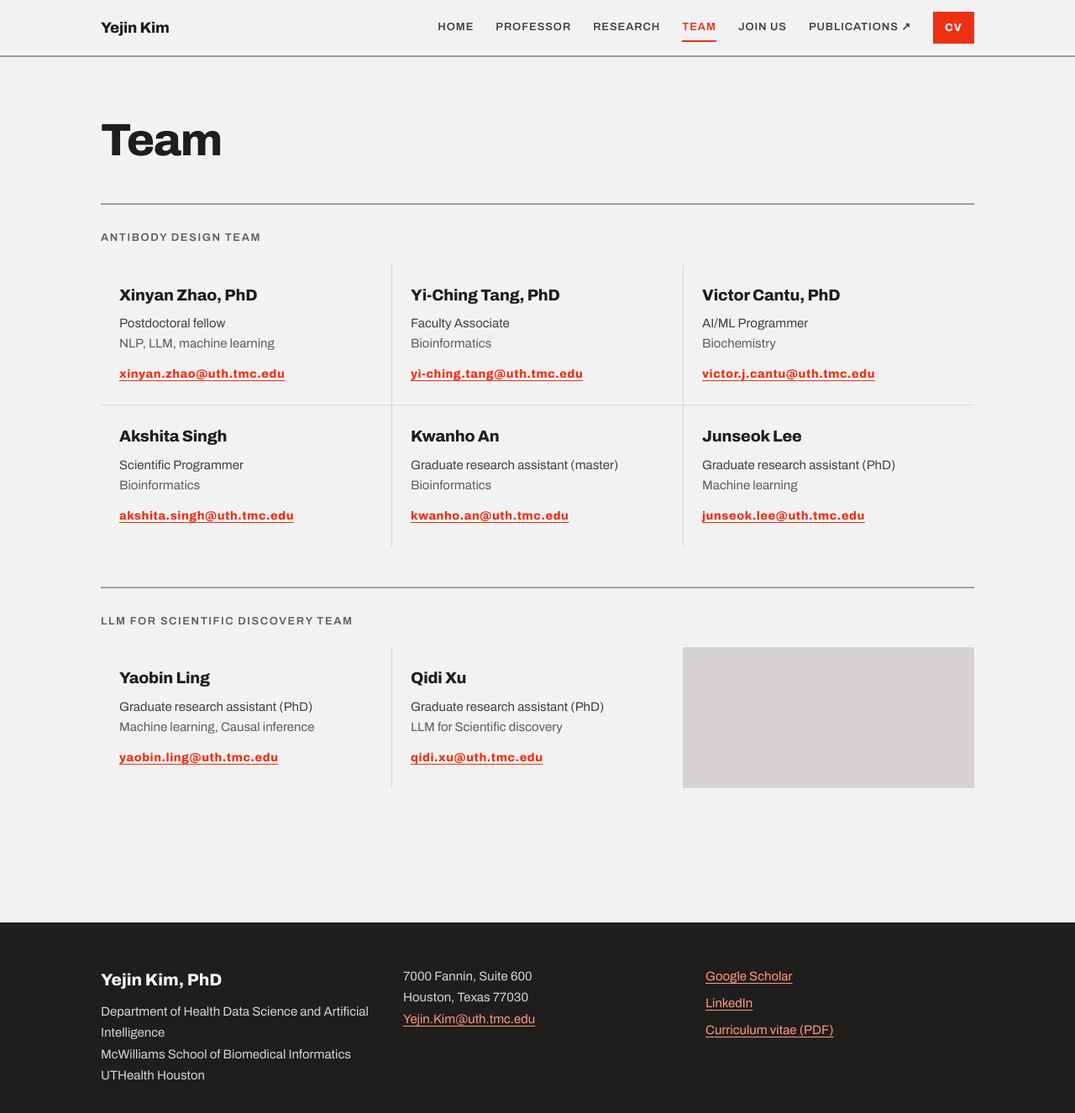
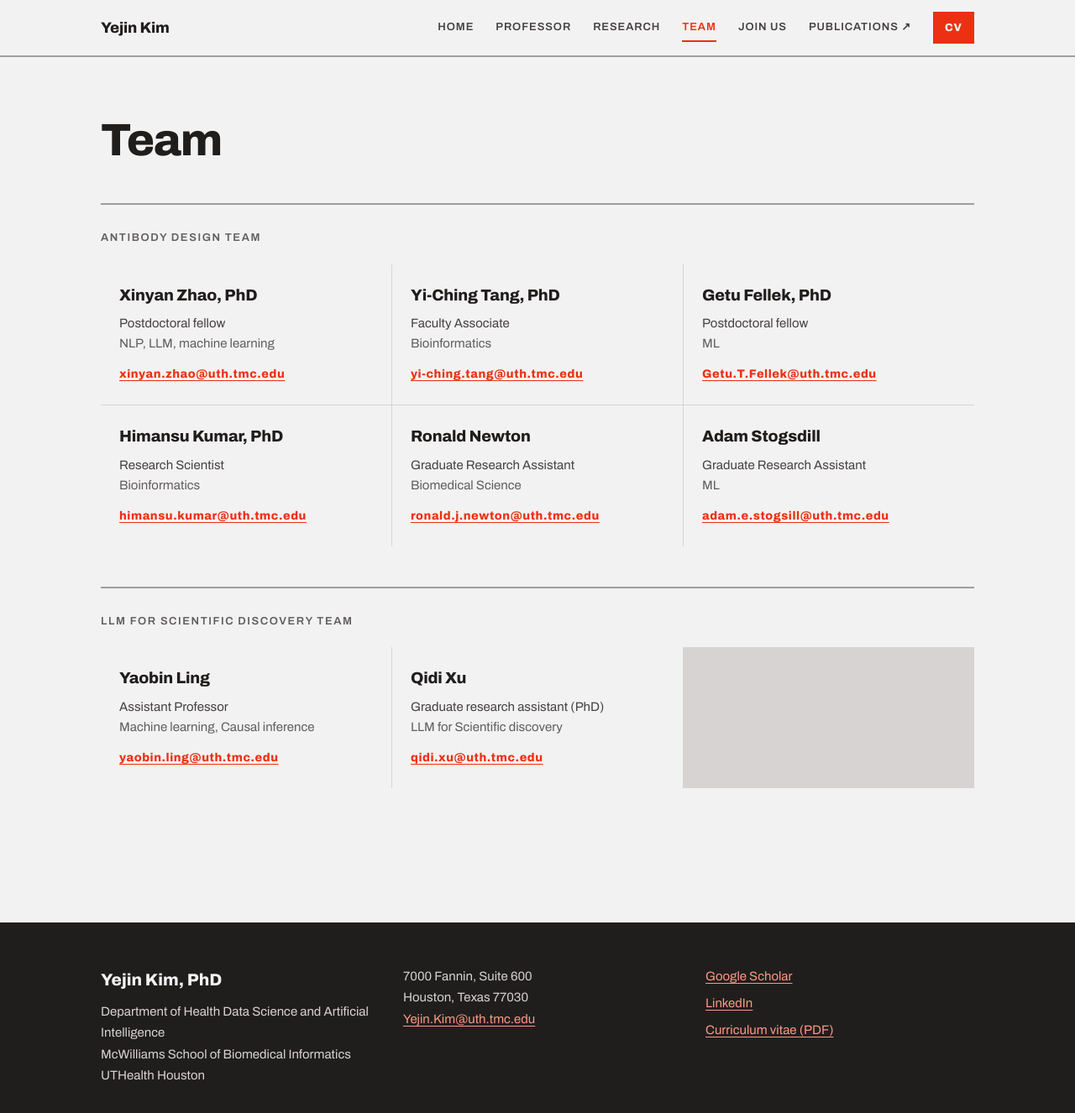
Before and after one commit to yejinjkim/yejinjkim.github.io, a Jekyll site: the page built from pages/team.md, in a window 1280 px wide and 1339 px high. Shown: the top 1326 px of the window at 84% size. Built offline with Jekyll 4.4.1, drawn with Linux system fonts in a browser that asks for light colours.

Commit message:
Update team members in team.yml
Removed two team members and added four new members with their respective positions, expertise, and emails.

```diff
--- a/_data/team.yml
+++ b/_data/team.yml
@@ -8,27 +8,28 @@
       position: "Faculty Associate"
       expertise: "Bioinformatics"
       email: "yi-ching.tang@uth.tmc.edu"
-    - name: "Victor Cantu, PhD"
-      position: "AI/ML Programmer"
-      expertise: "Biochemistry"
-      email: "victor.j.cantu@uth.tmc.edu"
-    - name: "Akshita Singh"
-      position: "Scientific Programmer"
+    - name: "Getu Fellek, PhD"
+      position: "Postdoctoral fellow"
+      expertise: "ML"
+      email: "Getu.T.Fellek@uth.tmc.edu"
+    - name: "Himansu Kumar, PhD"
+      position: "Research Scientist"
       expertise: "Bioinformatics"
-      email: "akshita.singh@uth.tmc.edu"
-    - name: "Kwanho An"
-      position: "Graduate research assistant (master)"
-      expertise: "Bioinformatics"
-      email: "kwanho.an@uth.tmc.edu"
-    - name: "Junseok Lee"
-      position: "Graduate research assistant (PhD)"
-      expertise: "Machine learning"
-      email: "junseok.lee@uth.tmc.edu"
+      email: "himansu.kumar@uth.tmc.edu"
+    - name: "Ronald Newton"
+      position: "Graduate Research Assistant"
+      expertise: "Biomedical Science"
+      email: "ronald.j.newton@uth.tmc.edu"
+    - name: "Adam Stogsdill"
+      position: "Graduate Research Assistant"
+      expertise: "ML"
+      email: "adam.e.stogsill@uth.tmc.edu"
+
 
 - name: "LLM for Scientific Discovery Team"
   members:
     - name: "Yaobin Ling"
-      position: "Graduate research assistant (PhD)"
+      position: "Assistant Professor"
       expertise: "Machine learning, Causal inference"
       email: "yaobin.ling@uth.tmc.edu"
     - name: "Qidi Xu"
```
